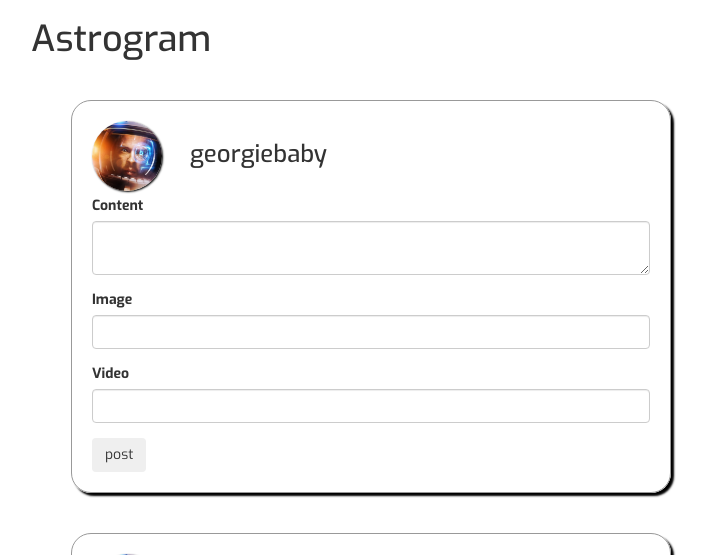
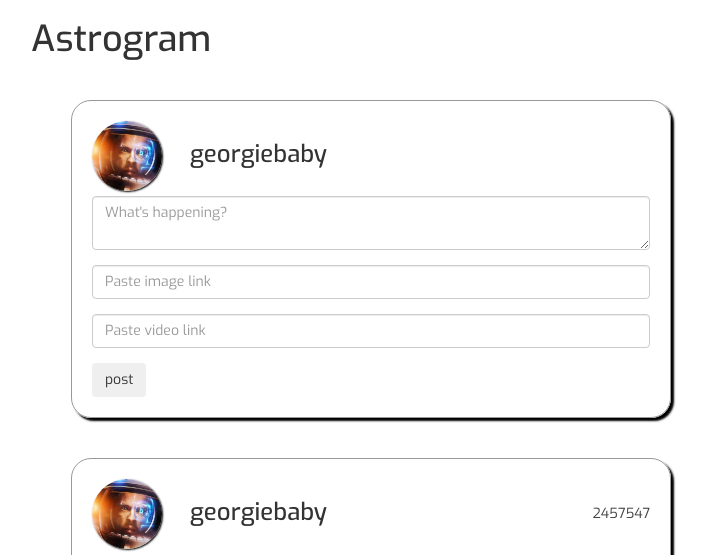
Before and after one commit to WerkerM/Astrogram, a Rails app: page / in a window 1280 px wide. Shown: the top 555 px of the page, without its empty margins (54-761 px from the left). Run offline with Rails 7, Linux system fonts and the light colour scheme; data comes from the database, SQL or seed files in the repository; style sheets or scripts are compiled from the project's sources; some libraries are stand-ins or nearby versions.

Commit message:
Add image and video link on-paste previews for new post form

```diff
--- a/app/assets/javascripts/home.js
+++ b/app/assets/javascripts/home.js
@@ -0,0 +1,25 @@
+$(document).ready(function() {
+  inputHandler()
+})
+
+function inputHandler() {
+  $('#post_image_url').on('keyup', function(event) {
+    if (event.keyCode == 86) {
+      var imageUrl = $('#post_image_url').val()
+      $('.new-post').append('<img src=' + imageUrl + '>')
+    }
+  })
+
+  $('#post_video_url').on('keyup', function(event) {
+    if (event.keyCode == 86) {
+      var videoUrl = $('#post_video_url').val()
+      var videoId = parseVideoUrl(videoUrl)
+      $('.new-post').append("<iframe width='560' height='315' src='https://www.youtube.com/embed/" + videoId + "?autoplay=1&enablejsapi=1' frameborder='0' allowfullscreen></iframe>")
+    }
+  })
+}
+
+function parseVideoUrl(videoUrl) {
+  var id = videoUrl.replace("https://www.youtube.com/watch?v=", "")
+  return id
+}
--- a/app/controllers/posts_controller.rb
+++ b/app/controllers/posts_controller.rb
@@ -16,7 +16,7 @@ class PostsController < ApplicationController
     @post = Post.new(post_params)
     @post.astronaut_id = 1 # placeholder until auth is working
     @post.save
-    redirect_to 'home#index'
+    redirect_to root_path
   end
 
   def destroy
--- a/app/views/posts/_form.html.erb
+++ b/app/views/posts/_form.html.erb
@@ -2,18 +2,15 @@
   <%= render partial: 'posts/post_author', locals: {post: @post} %>
   <%= form_for @post do |f| %>
   <div class="form-group">
-    <%= f.label :content %>
-    <%= f.text_area :content, class: "form-control" %>
+    <%= f.text_area :content, placeholder: "What's happening?", class: "form-control" %>
   </div>
 
   <div class="form-group">
-    <%= f.label :image_url, "Image" %>
-    <%= f.text_field :image_url, class: "form-control" %>
+    <%= f.text_field :image_url, placeholder: "Paste image link", class: "form-control" %>
   </div>
 
   <div class="form-group">
-    <%= f.label :video_url, "Video" %>
-    <%= f.text_field :video_url, class: "form-control" %>
+    <%= f.text_field :video_url, placeholder: "Paste video link", class: "form-control" %>
   </div>
 
     <%= f.submit :post, class: "btn btn-md" %>
```
